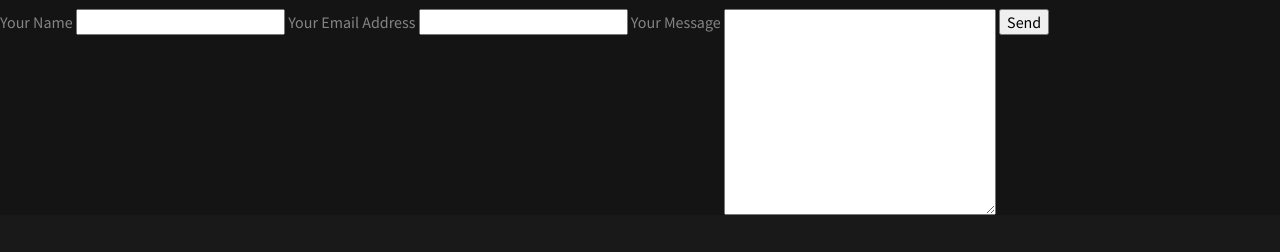
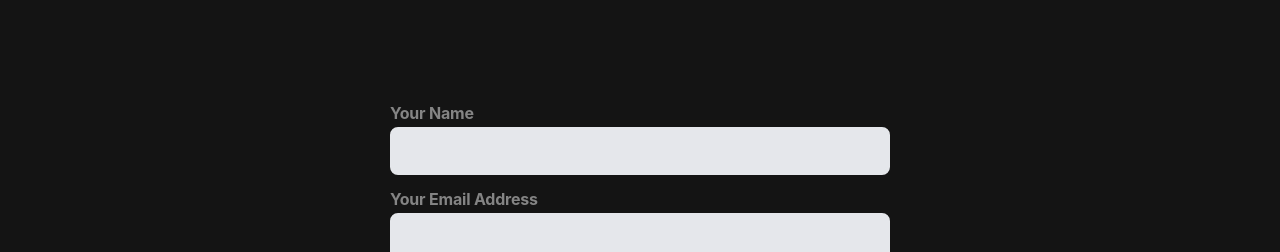
Before and after one commit to ISRAEL1781/Olayinka-s, a plain HTML site: page index.html in a window 1280 px wide. Shown: the part 1758-2010 px from the top of the page. Drawn offline with Linux system fonts and the light colour scheme.

Commit message:
style.css

```diff
--- a/style.css
+++ b/style.css
@@ -2694,3 +2694,100 @@ body {
         color: #fd5927; }
 
 /*# sourceMappingURL=style.css.map */
+.formcarry-container * {
+  box-sizing: border-box;
+	font-family: "Inter", sans-serif;
+
+  /* colors */
+  --color-blue: #2552d0;
+  --color-light-blue: #3266e3;
+  --color-gray: #e5e7eb;
+  --color-dark-gray: #9da3ae;
+  --color-pink: #edadd2;
+}
+
+.formcarry-container {
+  /* container */
+  --c-width: 50%;
+  --c-max-width: 500px;
+
+  width: var(--c-width);
+  max-width: var(--c-max-width);
+  display: block;
+  margin: 10vh auto 0 auto;
+}
+
+.formcarry-form label {
+  display: block;
+  padding: 12px 0 2px 0;
+  letter-spacing: -0.2px;
+  cursor: pointer;
+  font-size: 16px;
+  font-weight: 700;
+}
+
+.formcarry-form input,
+.formcarry-form textarea {
+  font-size: 16px;
+  display: block;
+  width: 100%;
+  padding: 10px;
+  background-color: var(--color-gray);
+  border: none;
+  border: 4px solid var(--color-gray);
+  outline: none;
+  border-radius: 8px;
+  color: var(--color-dark-gray);
+}
+
+.formcarry-form input:focus,
+.formcarry-form textarea:focus {
+  background-color: #fff;
+  color: var(--color-dark-gray);
+}
+
+.formcarry-form input:focus:required:invalid {
+  border-color: var(--color-pink);
+  background-color: #fff;
+}
+
+.formcarry-form button {
+  display: block;
+  margin-top: 12px;
+  width: 100%;
+  padding: 12px 20px;
+  border-radius: 8px;
+	border-color: transparent;
+  background-color: var(--color-blue);
+  color: #fff;
+  font-weight: 700;
+  font-size: 18px;
+
+  transition: 300ms all;
+}
+
+.formcarry-form button:hover {
+  background-color: var(--color-light-blue);
+}
+
+.formcarry-alert {
+  padding: 12px;
+  border-radius: 10px;
+  color: #fff;
+  font-size: 14px;
+  font-weight: 400;
+  margin-top: 12px;
+  display: none;
+}
+
+.formcarry-alert.visible {
+  display: block;
+}
+
+.formcarry-alert.success {
+  background: #69cf9d;
+}
+
+.formcarry-alert.error {
+  background: #de524c;
+}
```
